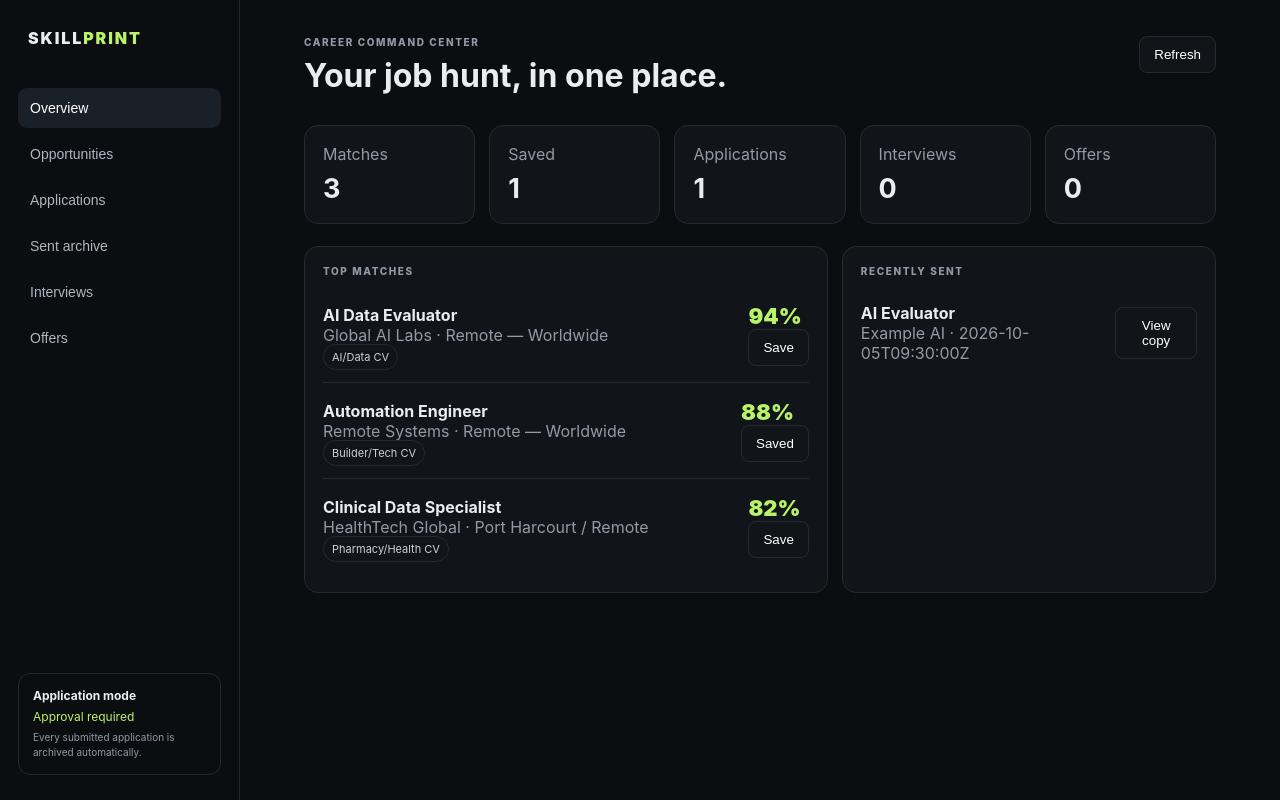
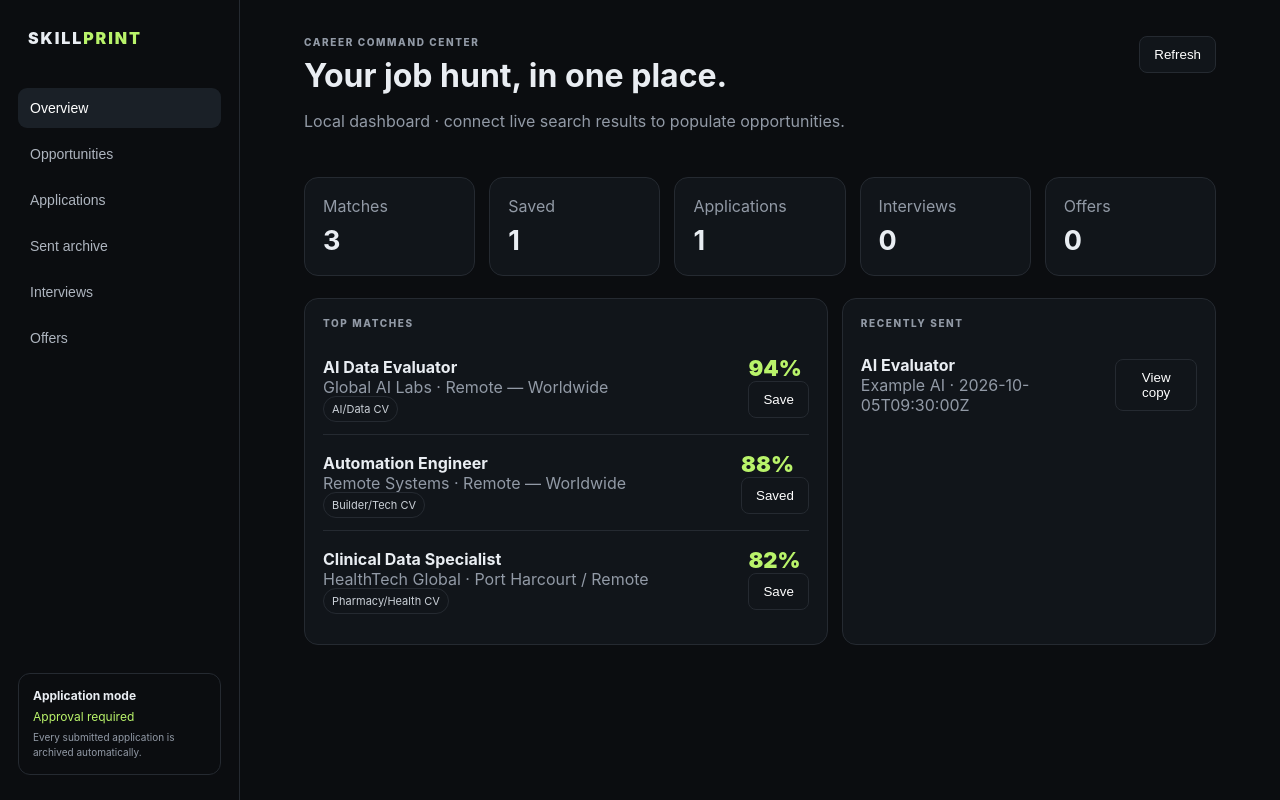
Before and after one commit to jbnikky13/Skillprint, a website: page dashboard/index.html in a window 1280 px wide. Drawn offline with Linux system fonts and the light colour scheme.

Commit message:
feat: turn dashboard into live-ready job command center

```diff
--- a/dashboard/index.html
+++ b/dashboard/index.html
@@ -1,6 +1,6 @@
 <!doctype html>
 <html lang="en"><head><meta charset="utf-8"><meta name="viewport" content="width=device-width,initial-scale=1"><meta name="theme-color" content="#0b0d10"><title>Skillprint — Career Command Center</title><link rel="stylesheet" href="./styles.css"></head>
 <body><aside class="sidebar"><div class="brand">SKILL<span>PRINT</span></div><nav><button class="nav active" data-view="overview">Overview</button><button class="nav" data-view="opportunities">Opportunities</button><button class="nav" data-view="applications">Applications</button><button class="nav" data-view="archive">Sent archive</button><button class="nav" data-view="interviews">Interviews</button><button class="nav" data-view="offers">Offers</button></nav><div class="side-note"><strong>Application mode</strong><span>Approval required</span><small>Every submitted application is archived automatically.</small></div></aside>
-<main><header><div><p class="eyebrow">CAREER COMMAND CENTER</p><h1 id="title">Your job hunt, in one place.</h1></div><button id="refresh" class="ghost">Refresh</button></header><section id="view"></section></main>
+<main><header><div><p class="eyebrow">CAREER COMMAND CENTER</p><h1 id="title">Your job hunt, in one place.</h1><p id="status" class="muted">Local dashboard · connect live search results to populate opportunities.</p></div><button id="refresh" class="ghost">Refresh</button></header><section id="view"></section></main>
 <dialog id="archiveDialog"><div class="dialog-head"><div><p class="eyebrow">SUBMISSION RECORD</p><h2 id="dialogTitle"></h2></div><button id="closeDialog" class="icon">×</button></div><div id="dialogBody"></div></dialog>
 <script src="./app.js" type="module"></script></body></html>
```
